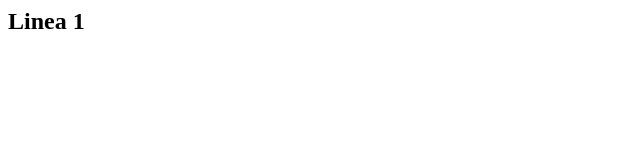
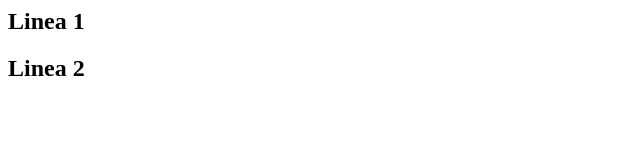
Before and after one commit to alexJABR/practicaGITHUB, a plain HTML site: page index.html in a window 1280 px wide. Shown: the full height of the page, 0-640 px from the left. Drawn offline with Linux system fonts and the light colour scheme.

Commit message:
linea 2 con estilos

```diff
--- a/index.html
+++ b/index.html
@@ -4,5 +4,6 @@
 </head>
 <body>
 <h2>Linea 1</h2>
+<h2>Linea 2</h2>
 </body>
 </html>
```
Also changed, not shown: styles.css.txt (added).
